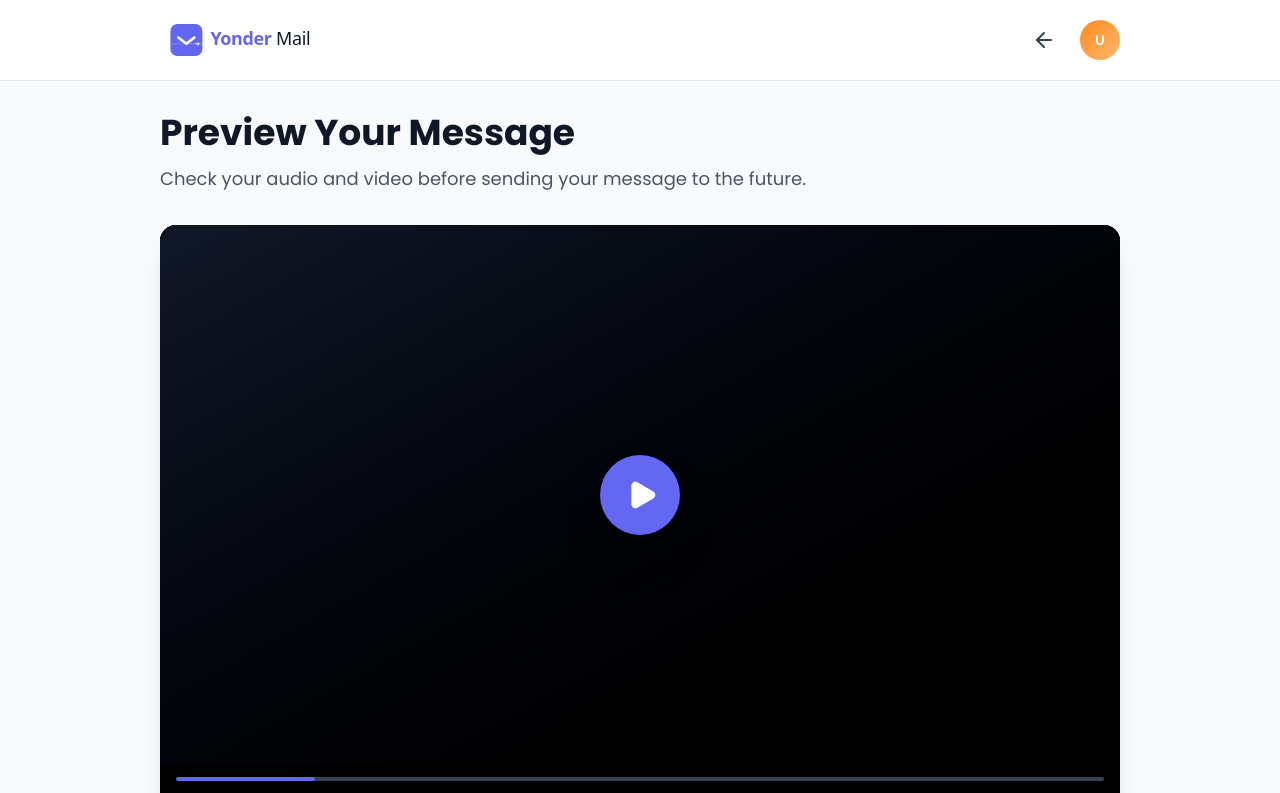
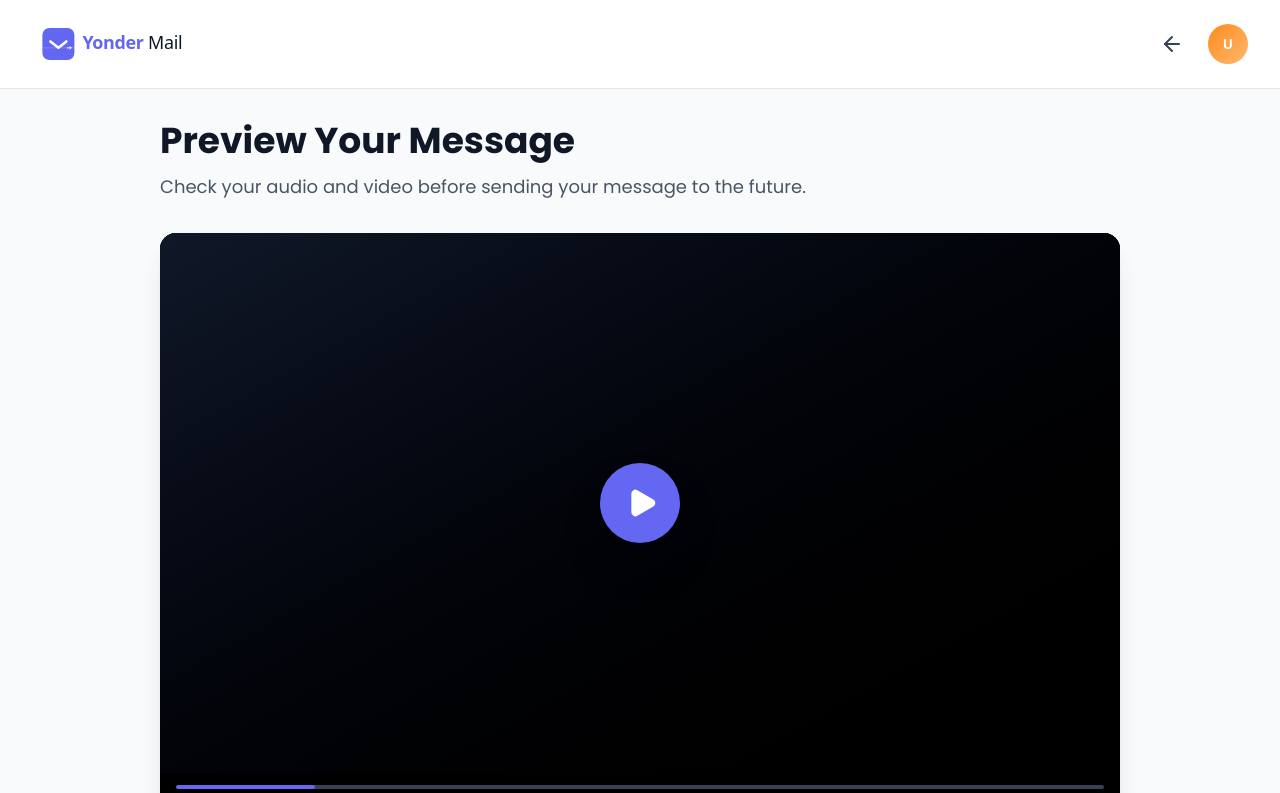
Before and after one commit to Chu29/yonder-mail, a React (Vite) app: page /preview in a window 1280 px wide. Shown: the top 793 px of the page. Built offline with nearby package versions, Linux system fonts and the light colour scheme.

Commit message:
feat: Enhance PreviewHeader with sticky positioning and improved layout

```diff
--- a/src/pages/Preview/components/PreviewHeader.jsx
+++ b/src/pages/Preview/components/PreviewHeader.jsx
@@ -6,8 +6,8 @@ const PreviewHeader = () => {
   const navigate = useNavigate();
 
   return (
-    <header className="bg-white border-b border-gray-200">
-      <div className="flex items-center justify-between px-4 sm:px-6 lg:px-8 py-4 max-w-5xl mx-auto">
+    <header className="bg-white border-b border-gray-200 sticky top-0 z-50">
+      <div className="flex items-center justify-between px-4 sm:px-6 lg:px-8 py-3 sm:py-4 lg:py-5 max-w-360 mx-auto w-full">
         {/* Logo */}
         <div className="flex items-center gap-2">
           <img
```
